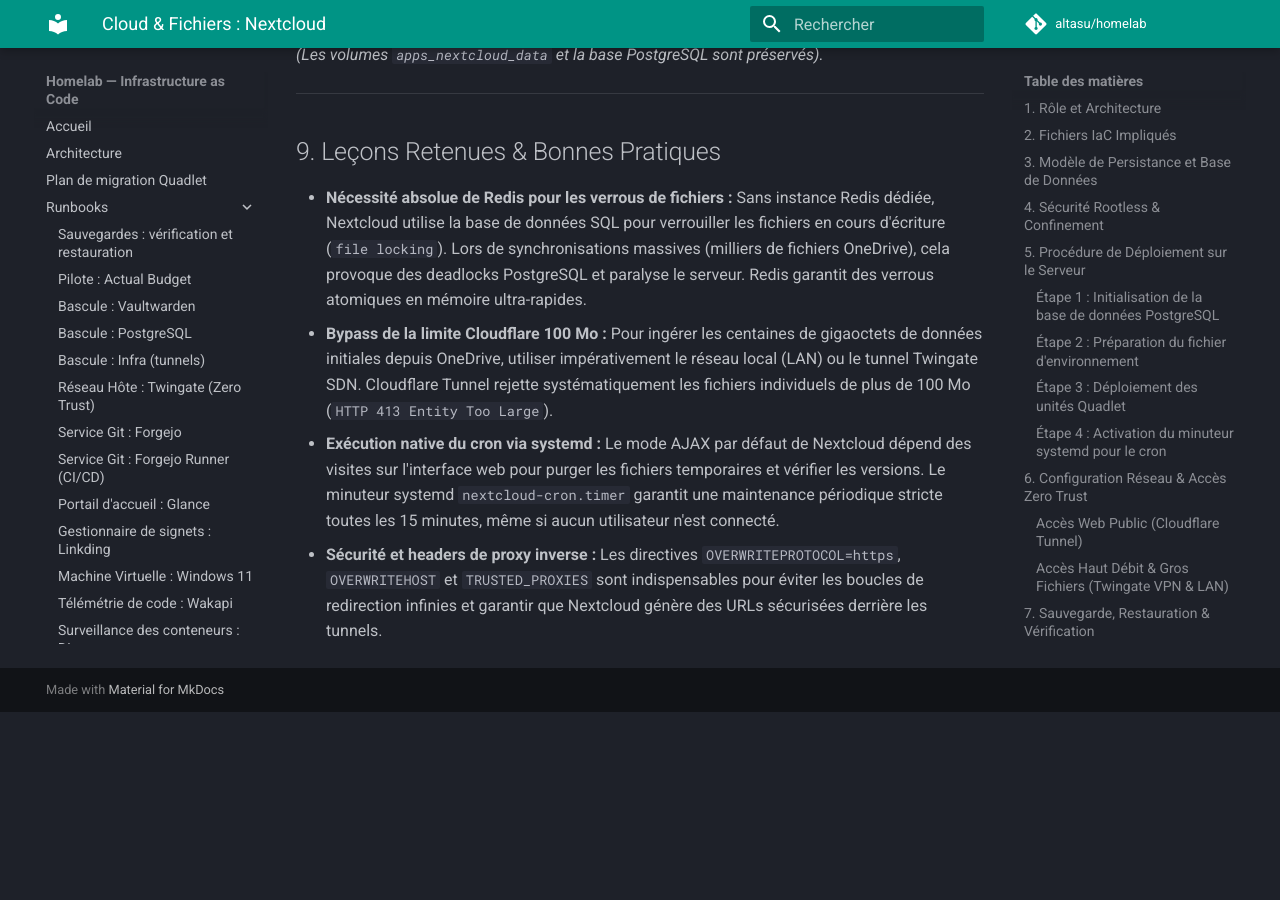
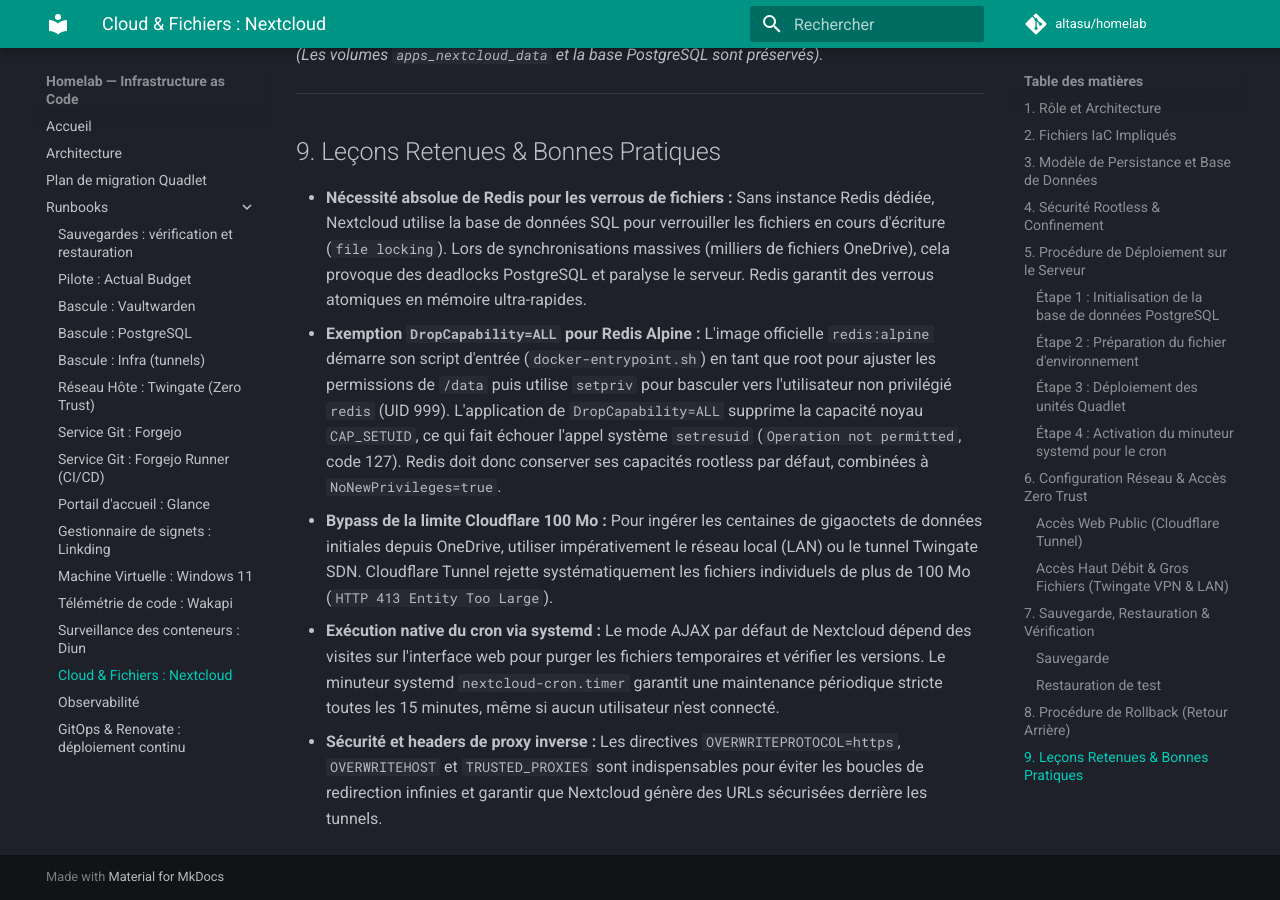
Before and after one commit to altasu/homelab, an MkDocs documentation site: the page built from docs/runbooks/quadlet-nextcloud.md, in a window 1280 px wide and 900 px high, scrolled down 4718 px. Built offline with MkDocs 1.6.1 and Material for MkDocs 9.7.7, drawn with Linux system fonts in a browser that asks for light colours; comment, search, counter and statistics services are not loaded; before the commit the page ends 5430 px from its top, so only the background shows below that; part of the change alters nothing that is shown; some of the changed text lies outside the part shown.

Commit message:
feat(nextcloud): deployer nextcloud 35 et integrer au dashboard glance
-
  Passage a l'image nextcloud:35.0.0-apache
    - Retrait de DropCapability=ALL sur nextcloud-redis pour compatibilite setpriv
    - Documentation du runbook rendue perenne sans version figee
    - Integration de la surveillance et des versions Nextcloud dans Glance
    - Ajout de URL_NEXTCLOUD dans apps/glance.env.example

```diff
--- a/docs/runbooks/quadlet-nextcloud.md
+++ b/docs/runbooks/quadlet-nextcloud.md
@@ -1,6 +1,6 @@
 # Runbook — Quadlet : Déploiement et exploitation de Nextcloud Hub (Cloud & Fichiers)
 
-Ce runbook détaille l'architecture, le déploiement et l'exploitation de la plateforme **Nextcloud Hub** (`docker.io/library/nextcloud:30.0.6-apache`) sous forme d'unités déclaratives Podman Quadlet systemd rootless.
+Ce runbook détaille l'architecture, le déploiement et l'exploitation de la plateforme **Nextcloud Hub** (`docker.io/library/nextcloud`) sous forme d'unités déclaratives Podman Quadlet systemd rootless.
 
 ---
 
@@ -28,7 +28,7 @@ flowchart TD
     end
 
     subgraph Host["Serveur Homelab (Rootless)"]
-        nc["Nextcloud Hub (Quadlet)<br>nextcloud:30-apache"]
+        nc["Nextcloud Hub (Quadlet)<br>nextcloud (Apache)"]
         redis["Nextcloud Redis (Quadlet)<br>redis:7-alpine"]
         cron["nextcloud-cron.timer<br>(systemd user)"]
 
@@ -207,6 +207,7 @@ podman rm -f nextcloud nextcloud-redis
 ## 9. Leçons Retenues & Bonnes Pratiques
 
 - **Nécessité absolue de Redis pour les verrous de fichiers :** Sans instance Redis dédiée, Nextcloud utilise la base de données SQL pour verrouiller les fichiers en cours d'écriture (`file locking`). Lors de synchronisations massives (milliers de fichiers OneDrive), cela provoque des deadlocks PostgreSQL et paralyse le serveur. Redis garantit des verrous atomiques en mémoire ultra-rapides.
+- **Exemption `DropCapability=ALL` pour Redis Alpine :** L'image officielle `redis:alpine` démarre son script d'entrée (`docker-entrypoint.sh`) en tant que root pour ajuster les permissions de `/data` puis utilise `setpriv` pour basculer vers l'utilisateur non privilégié `redis` (UID 999). L'application de `DropCapability=ALL` supprime la capacité noyau `CAP_SETUID`, ce qui fait échouer l'appel système `setresuid` (`Operation not permitted`, code 127). Redis doit donc conserver ses capacités rootless par défaut, combinées à `NoNewPrivileges=true`.
 - **Bypass de la limite Cloudflare 100 Mo :** Pour ingérer les centaines de gigaoctets de données initiales depuis OneDrive, utiliser impérativement le réseau local (LAN) ou le tunnel Twingate SDN. Cloudflare Tunnel rejette systématiquement les fichiers individuels de plus de 100 Mo (`HTTP 413 Entity Too Large`).
 - **Exécution native du cron via systemd :** Le mode AJAX par défaut de Nextcloud dépend des visites sur l'interface web pour purger les fichiers temporaires et vérifier les versions. Le minuteur systemd `nextcloud-cron.timer` garantit une maintenance périodique stricte toutes les 15 minutes, même si aucun utilisateur n'est connecté.
 - **Sécurité et headers de proxy inverse :** Les directives `OVERWRITEPROTOCOL=https`, `OVERWRITEHOST` et `TRUSTED_PROXIES` sont indispensables pour éviter les boucles de redirection infinies et garantir que Nextcloud génère des URLs sécurisées derrière les tunnels.
```
Also changed, not shown: 4 other files.
